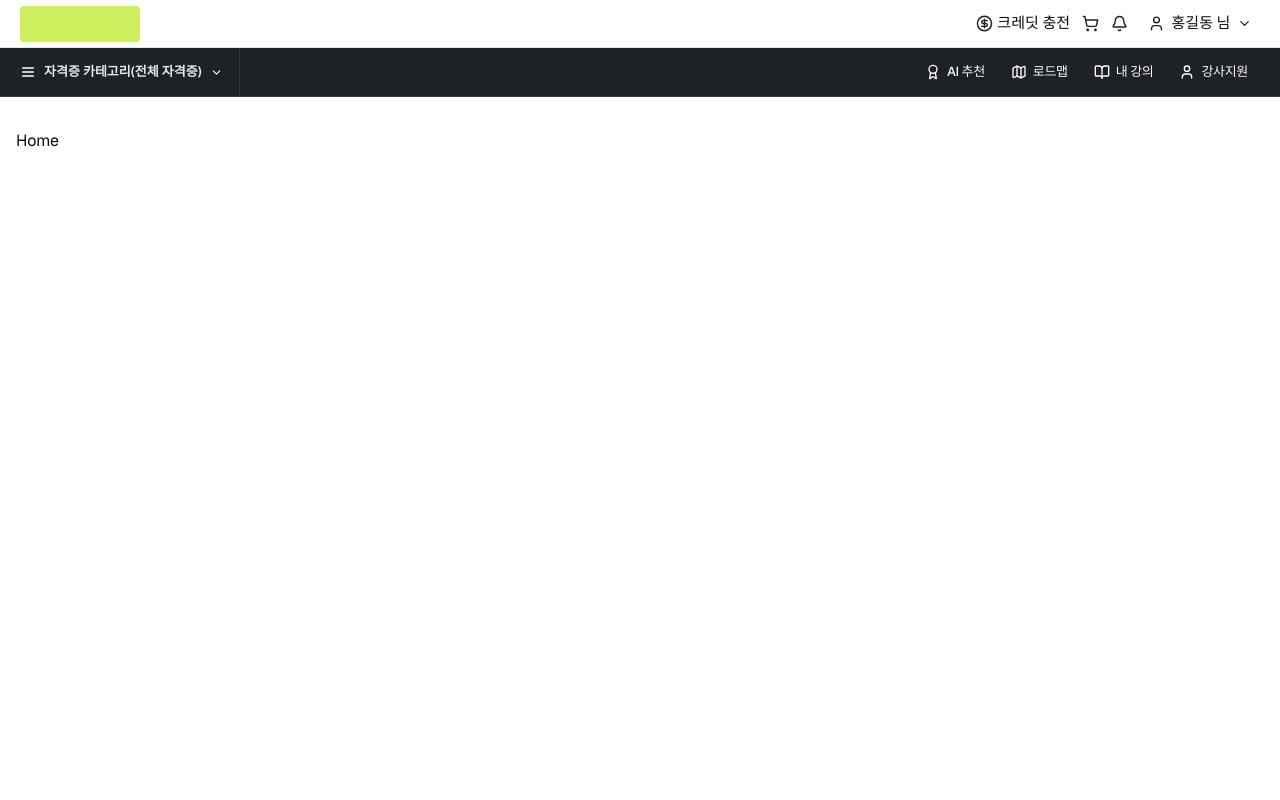
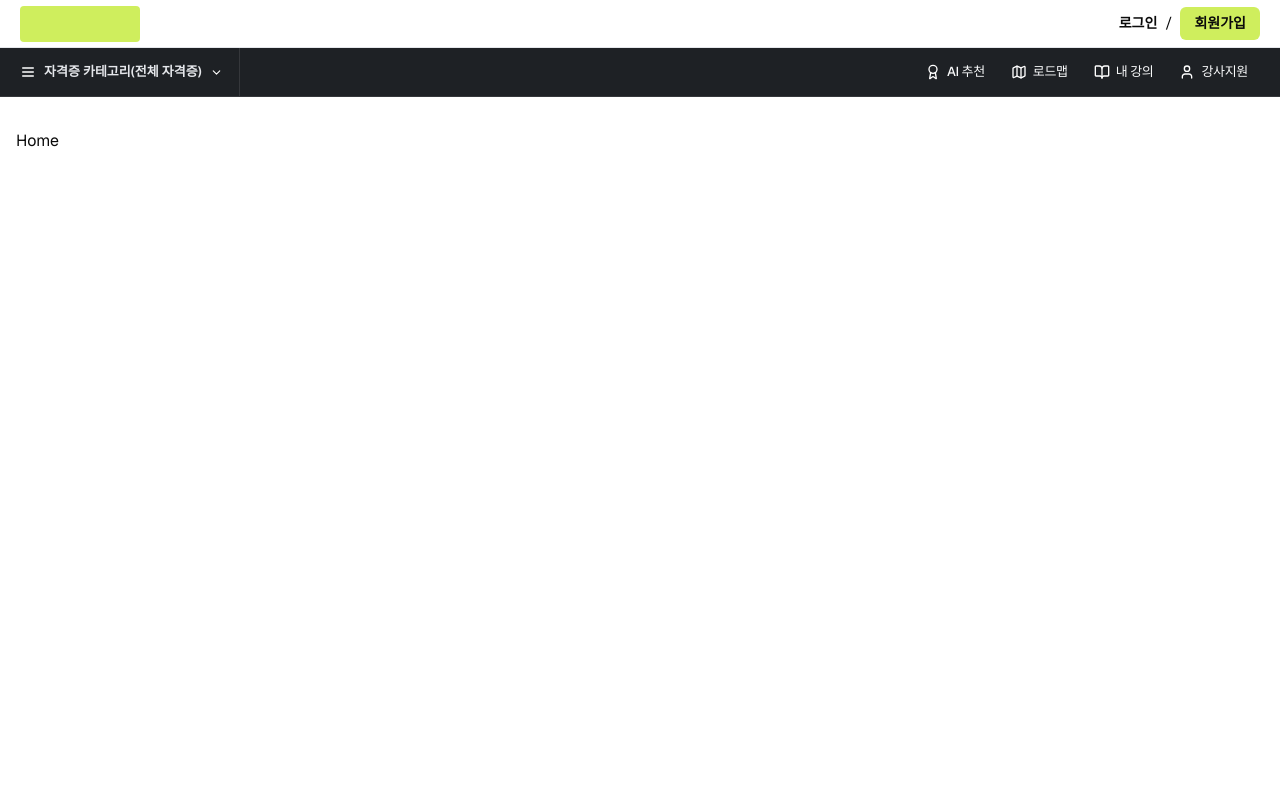
Before and after one commit to TEAM6-Six-Sashimi/-FE-Shasimi-Six, a Next.js app: page / in a window 1280 px wide. Shown: the top 800 px of the page. Built offline with nearby package versions, Linux system fonts and the light colour scheme.

Commit message:
[UPDATE] 정렬 수정

```diff
--- a/src/components/layout/Header.tsx
+++ b/src/components/layout/Header.tsx
@@ -5,26 +5,28 @@ import HeaderDropdown from "./HeaderDropdown";
 
 export default function Header() {
 
-    const mockUser: UserInfo | null = { // 로그인 안 한 상태는 null
-    id: 1,
-    name: "홍길동",
-    email: "test@fitgyuk.com",
-    role: "STUDENT", // ADMIN, STUDENT, TEACHER
-  };
+//     const mockUser: UserInfo | null = { // 로그인 안 한 상태는 null
+//     id: 1,
+//     name: "홍길동",
+//     email: "test@fitgyuk.com",
+//     role: "STUDENT", // ADMIN, STUDENT, TEACHER
+//   };
+    const mockUser: UserInfo | null = null;
 
     return (
         <div
-            className="flex bg-white border-b border-[#E5E7EB] h-12 items-center p-5"
+            className="flex justify-between bg-white border-b border-[#E5E7EB] h-12 items-center p-5"
         >
             <Link href="/">
                 <div className="bg-[#CFEE5D] h-9 w-30 rounded"/>
             </Link>
+
             {mockUser === null ? (
                 <>
                     <div className="flex gap-2 items-center">
-                        <Link href="/auth/login" className="text-[15px] font-semibold">로그인</Link>
+                        <Link href="/auth/login" className="text-[14px] font-semibold">로그인</Link>
                         <div className="text-[15px]">/</div>
-                        <Link href="/auth/signup" className="bg-[#CFEE5D] hover:bg-[#A8D014] text-[15px] font-semibold h-8 w-21 flex items-center justify-center rounded-sm">
+                        <Link href="/auth/signup" className="bg-[#CFEE5D] hover:bg-[#A8D014] text-[14px] font-semibold px-3.5 py-1.5 flex items-center justify-center rounded-sm">
                             <div>회원가입</div>
                         </Link>
                     </div>
@@ -32,7 +34,6 @@ export default function Header() {
             ) : (
                 <div className="flex flex-1 justify-end">
                     {mockUser.role === "STUDENT" && (
-                        <>
                         <div className="flex items-center gap-3">
                             <Link href="/payments" className="flex text-[15px] font-medium gap-1">
                                 <Image src="/header/credit.svg" width={17} height={17} alt=""/> 크레딧 충전
@@ -45,10 +46,9 @@ export default function Header() {
                             </Link>
                             <HeaderDropdown user={mockUser} />
                         </div>
-                        </>
                     )}
+
                     {mockUser.role === "TEACHER" && (
-                        <>
                         <div className="flex items-center gap-2.5">
                             <Link href="/payments" className="flex text-[15px] font-medium gap-1">
                                 <Image src="/header/credit.svg" width={17} height={17} alt=""/> 크레딧 충전
@@ -61,10 +61,9 @@ export default function Header() {
                             </Link>
                             <HeaderDropdown user={mockUser} />
                         </div>
-                        </>
                     )}
+
                     {mockUser.role === "ADMIN" && (
-                        <>
                         <div className="flex items-center gap-2.5">
                             <Link href="/admin/dashboard" className="flex items-center text-[15px] font-medium justify-center bg-[#CFEE5D] h-8 w-30 rounded-sm gap-1">
                                 <Image src="header/admin.svg" width={17} height={17} alt=""/>
@@ -80,9 +79,8 @@ export default function Header() {
                                 <Image src="/header/bell.svg" width={17} height={17} alt=""/>
                                 {/* 알림 드롭다운 */}
                             </Link>
+                            <HeaderDropdown user={mockUser} />
                         </div>
-                            <HeaderDropdown user={mockUser} />
-                        </>
                     )}
                 </div>
             )}
```
Lines whose indentation alone changed are shown as unchanged.
